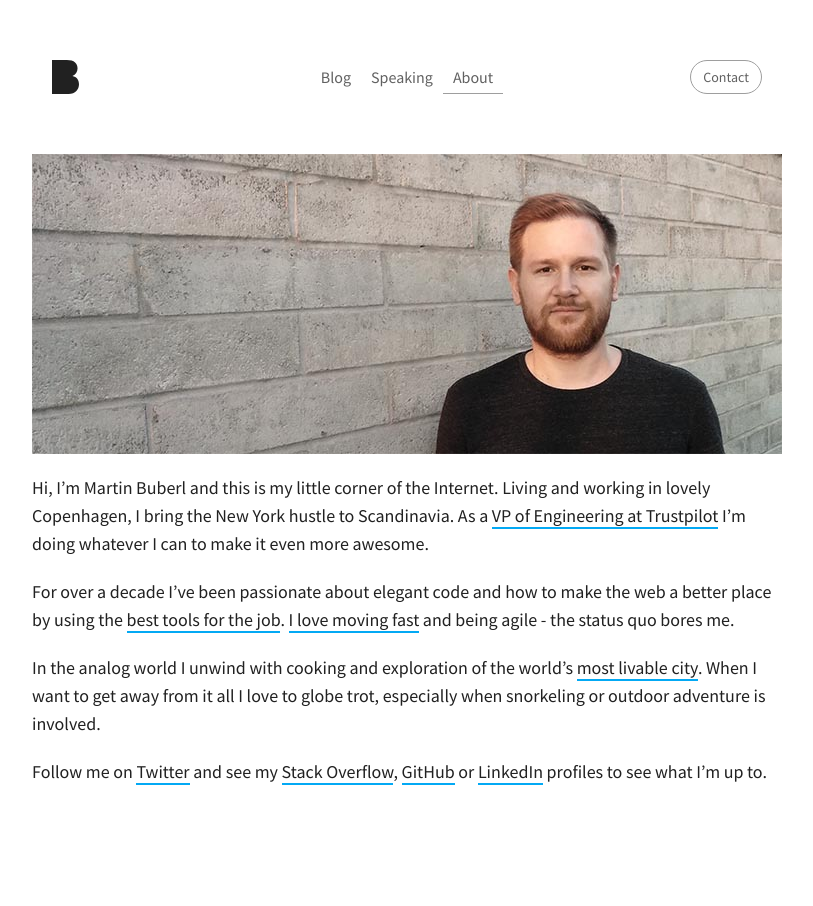
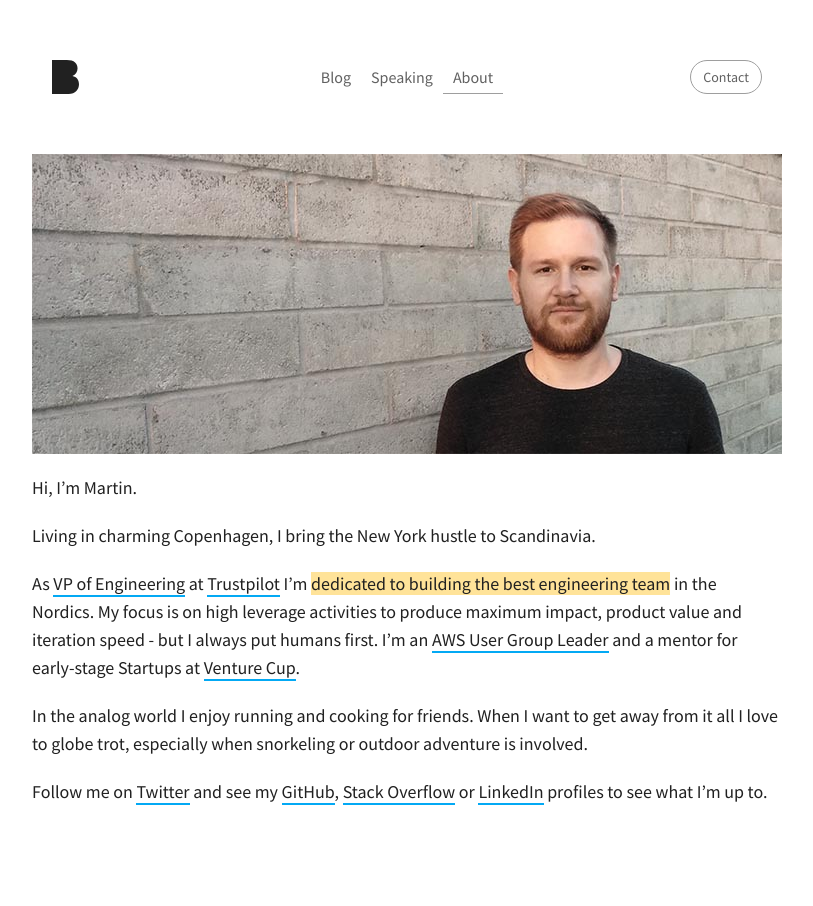
Before and after one commit to martinbuberl/martinbuberl.github.io, a Jekyll site: the page built from about.md, in a window 1280 px wide. Shown: the whole page, without its empty margins (233-1046 px from the left). Built offline with Jekyll 4.4.1, drawn with Linux system fonts in a browser that asks for light colours; nearby versions of some CDN libraries; some web fonts are replaced.

Commit message:
Updated bio

```diff
--- a/about.md
+++ b/about.md
@@ -7,10 +7,12 @@ permalink: /about/
 
 <p class="hero about"></p>
 
-Hi, I'm Martin Buberl and this is my little corner of the Internet. Living and working in lovely Copenhagen, I bring the New York hustle to Scandinavia. As a <a target="_blank" href="https://stackoverflow.com/story/martinbuberl">VP of Engineering at Trustpilot</a> I'm doing whatever I can to make it even more awesome.
+Hi, I'm Martin.
 
-For over a decade I've been passionate about elegant code and how to make the web a better place by using the [best tools for the job](/resources/). [I love moving fast](/blog/move-fast-and-break-things-but-know-when-its-broken/) and being agile - the status quo bores me.
+Living in charming Copenhagen, I bring the New York hustle to Scandinavia.
 
-In the analog world I unwind with cooking and exploration of the world's <a target="_blank" href="https://www.google.com/maps/d/viewer?mid=1m7aKRR3_tNcR6r6iZYpNhjIhVkE">most livable city</a>. When I want to get away from it all I love to globe trot, especially when snorkeling or outdoor adventure is involved.
+As <a target="_blank" href="https://stackoverflow.com/story/martinbuberl">VP of Engineering</a> at <a target="_blank" href="https://www.crunchbase.com/organization/trustpilot">Trustpilot</a> I'm <span class="highlight">dedicated to building the best engineering team</span> in the Nordics. My focus is on high leverage activities to produce maximum impact, product value and iteration speed - but I always put humans first. I'm an <a target="_blank" href="https://www.meetup.com/Copenhagen-AWS-User-Group/">AWS User Group Leader</a> and a mentor for early-stage Startups at <a target="_blank" href="http://venturecup.dk/">Venture Cup</a>.
 
-Follow me on <a target="_blank" href="https://twitter.com/martinbuberl">Twitter</a> and see my <a target="_blank" href="http://stackoverflow.com/users/135441/martin-buberl">Stack Overflow</a>, <a target="_blank" href="https://github.com/martinbuberl">GitHub</a> or <a target="_blank" href="https://www.linkedin.com/in/martinbuberl/">LinkedIn</a> profiles to see what I'm up to.
+In the analog world I enjoy running and cooking for friends. When I want to get away from it all I love to globe trot, especially when snorkeling or outdoor adventure is involved.
+
+Follow me on <a target="_blank" href="https://twitter.com/martinbuberl">Twitter</a> and see my <a target="_blank" href="https://github.com/martinbuberl">GitHub</a>, <a target="_blank" href="http://stackoverflow.com/users/135441/martin-buberl">Stack Overflow</a> or <a target="_blank" href="https://www.linkedin.com/in/martinbuberl/">LinkedIn</a> profiles to see what I'm up to.
```
